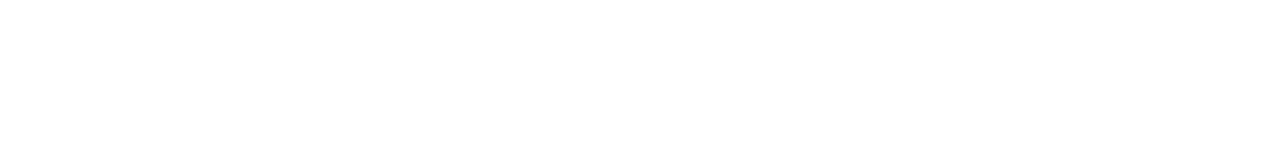
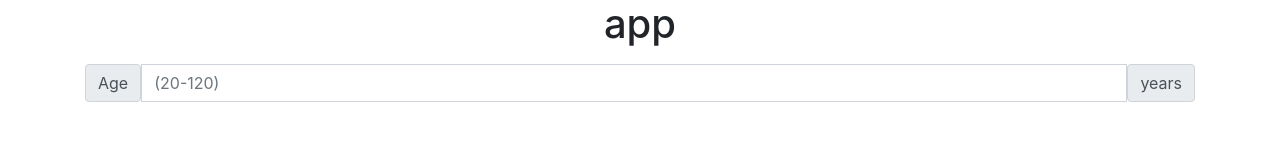
Before and after one commit to RoKo87/moneything, a plain HTML site: page index.html in a window 1280 px wide. Drawn offline with nearby package versions, Linux system fonts and the light colour scheme.

Commit message:
Add files via upload

```diff
--- a/index.html
+++ b/index.html
@@ -1,9 +1,17 @@
 <!DOCTYPE html>
 <html>
     <head>
-
+        <script src="money.js"> </script>
+        <link rel="stylesheet" href="https://stackpath.bootstrapcdn.com/bootstrap/4.5.2/css/bootstrap.min.css">
     </head>
     <body>
-
+        <div class="container">
+            <h1 style="text-align: center">app</h1>
+            <div class="input-group mt-3 mb-4">
+                <span class="input-group-text">Age</span>
+                <input type="number" min="20" max="120" class="form-control" placeholder="(20-120)" id="age_input">
+                <span class="input-group-text">years</span>
+            </div>
+        </div>
     </body>
 </html>
--- /dev/null
+++ b/money.js
@@ -0,0 +1,4 @@
+var rizz = false;
+function rizzup() {
+     rizz = true;
+}
```
